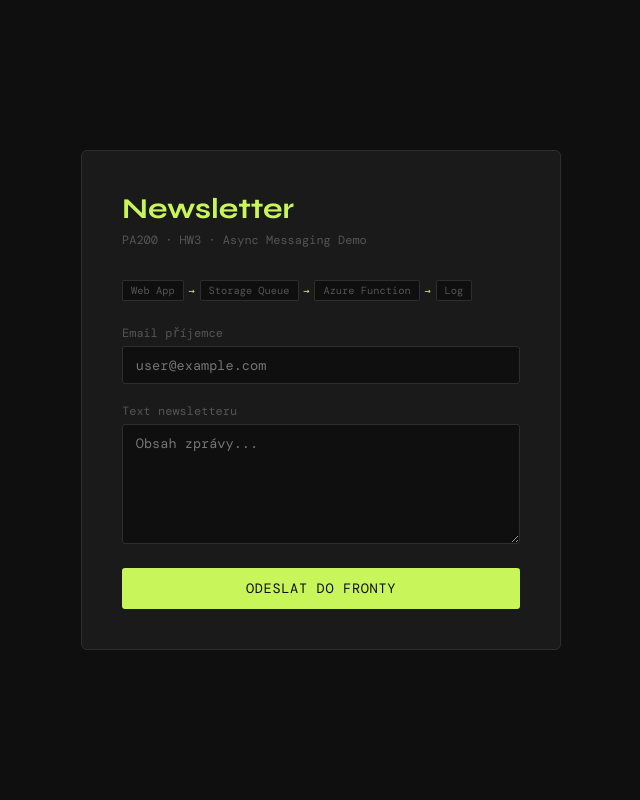
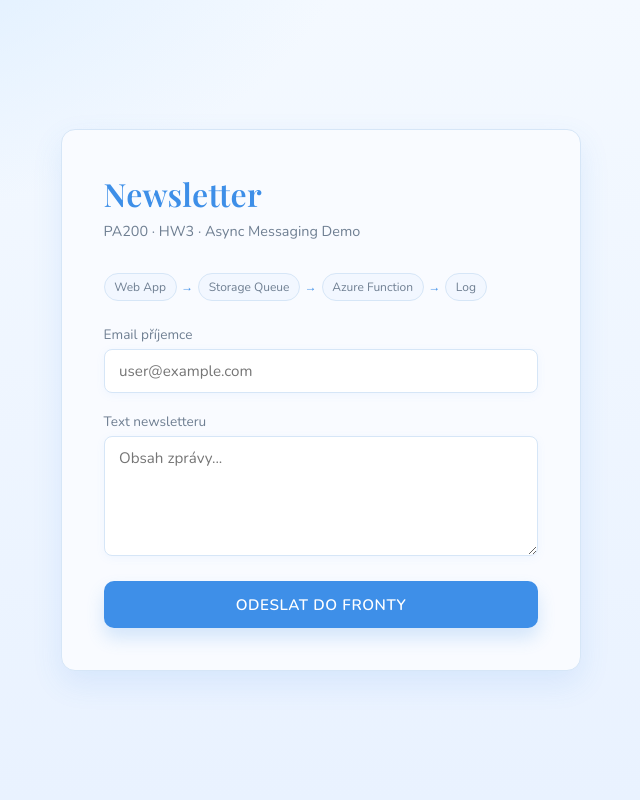
Before and after one commit to valkuba/pa200-hw3, a Flask app: page / in a window 1280 px wide. Shown: the whole page, without its empty margins (319-959 px from the left). Run offline with Flask 3, Linux system fonts and the light colour scheme.

Commit message:
changed theme of page

```diff
--- a/webapp/templates/index.html
+++ b/webapp/templates/index.html
@@ -3,39 +3,75 @@
 <head>
   <meta charset="UTF-8">
   <title>Newsletter</title>
-  <link href="https://fonts.googleapis.com/css2?family=DM+Mono&family=Syne:wght@700&display=swap" rel="stylesheet">
+  <link href="https://fonts.googleapis.com/css2?family=Nunito:wght@400;600&family=Playfair+Display:wght@600&display=swap" rel="stylesheet">
   <style>
     *, *::before, *::after { box-sizing: border-box; margin: 0; padding: 0; }
-    :root { --bg: #0f0f0f; --surface: #1a1a1a; --border: #2e2e2e;
-            --accent: #c8f55a; --muted: #555; --text: #e8e8e8; }
-    body { background: var(--bg); color: var(--text);
-           font-family: 'DM Mono', monospace;
-           min-height: 100vh; display: grid; place-items: center; padding: 2rem; }
-    .card { background: var(--surface); border: 1px solid var(--border);
-            border-radius: 6px; padding: 2.5rem; width: 100%; max-width: 480px; }
-    h1 { font-family: 'Syne', sans-serif; color: var(--accent);
-         font-size: 1.8rem; margin-bottom: 0.4rem; }
-    .sub { font-size: 0.75rem; color: var(--muted); margin-bottom: 2rem; }
-    label { font-size: 0.75rem; color: var(--muted); display: block; margin-bottom: 0.3rem; }
+    :root {
+      --bg: #eef6ff;
+      --surface: #f9fbff;
+      --border: #d6e6f7;
+      --accent: #6db6ff;
+      --accent-strong: #3e8fe8;
+      --muted: #6f7f92;
+      --text: #1c2a3a;
+      --shadow: 0 12px 30px rgba(62, 143, 232, 0.12);
+    }
+    body {
+      color: var(--text);
+      font-family: 'Nunito', sans-serif;
+      min-height: 100vh; display: grid; place-items: center; padding: 2.5rem 1.5rem;
+      background:
+        radial-gradient(900px 500px at 10% -10%, #d9ecff 0%, transparent 60%),
+        radial-gradient(700px 400px at 110% 0%, #e7f2ff 0%, transparent 55%),
+        linear-gradient(180deg, #f4f9ff 0%, #e9f2ff 100%);
+    }
+    .card {
+      background: var(--surface); border: 1px solid var(--border);
+      border-radius: 14px; padding: 2.6rem; width: 100%; max-width: 520px;
+      box-shadow: var(--shadow);
+    }
+    h1 {
+      font-family: 'Playfair Display', serif; color: var(--accent-strong);
+      font-size: 2rem; margin-bottom: 0.4rem; letter-spacing: 0.01em;
+    }
+    .sub { font-size: 0.9rem; color: var(--muted); margin-bottom: 2rem; }
+    label { font-size: 0.85rem; color: var(--muted); display: block; margin-bottom: 0.3rem; }
     input, textarea {
-      width: 100%; background: var(--bg); border: 1px solid var(--border);
-      border-radius: 3px; color: var(--text); font-family: 'DM Mono', monospace;
-      font-size: 0.85rem; padding: 0.6rem 0.8rem; margin-bottom: 1.2rem; }
+      width: 100%; background: #ffffff; border: 1px solid var(--border);
+      border-radius: 8px; color: var(--text); font-family: 'Nunito', sans-serif;
+      font-size: 0.95rem; padding: 0.7rem 0.9rem; margin-bottom: 1.2rem;
+      box-shadow: 0 2px 8px rgba(109, 182, 255, 0.08);
+      transition: border-color 0.2s ease, box-shadow 0.2s ease;
+    }
     textarea { height: 120px; resize: vertical; }
-    input:focus, textarea:focus { outline: none; border-color: var(--accent); }
-    .btn { width: 100%; background: var(--accent); color: #0f0f0f; border: none;
-           border-radius: 3px; padding: 0.75rem; font-family: 'DM Mono', monospace;
-           font-size: 0.85rem; font-weight: 500; cursor: pointer; letter-spacing: 0.05em; }
-    .btn:hover { opacity: 0.85; }
-    .flash { padding: 0.6rem 0.8rem; border-radius: 3px; font-size: 0.8rem;
-             margin-bottom: 1rem; border-left: 3px solid; }
-    .success { border-color: var(--accent); background: #c8f55a14; }
-    .error   { border-color: #ff5f5f;       background: #ff5f5f14; }
+    input:focus, textarea:focus {
+      outline: none; border-color: var(--accent-strong);
+      box-shadow: 0 0 0 3px rgba(62, 143, 232, 0.18);
+    }
+    .btn {
+      width: 100%; background: var(--accent-strong); color: #ffffff; border: none;
+      border-radius: 10px; padding: 0.85rem; font-family: 'Nunito', sans-serif;
+      font-size: 0.95rem; font-weight: 600; cursor: pointer; letter-spacing: 0.04em;
+      box-shadow: 0 10px 18px rgba(62, 143, 232, 0.2);
+      transition: transform 0.15s ease, box-shadow 0.15s ease, background 0.2s ease;
+    }
+    .btn:hover {
+      background: #2f7fd3; transform: translateY(-1px);
+      box-shadow: 0 14px 22px rgba(62, 143, 232, 0.25);
+    }
+    .flash {
+      padding: 0.7rem 0.9rem; border-radius: 8px; font-size: 0.9rem;
+      margin-bottom: 1rem; border-left: 4px solid; background: #ffffff;
+    }
+    .success { border-color: var(--accent); background: #ecf5ff; }
+    .error   { border-color: #ff7b7b;       background: #fff1f1; }
     .pipeline { display: flex; gap: 0.3rem; align-items: center; flex-wrap: wrap;
-                font-size: 0.65rem; color: var(--muted); margin-bottom: 1.5rem; }
-    .step { background: var(--bg); border: 1px solid var(--border);
-            padding: 0.2rem 0.5rem; border-radius: 2px; }
-    .arrow { color: var(--accent); }
+                font-size: 0.75rem; color: var(--muted); margin-bottom: 1.5rem; }
+    .step {
+      background: #f2f7ff; border: 1px solid var(--border);
+      padding: 0.3rem 0.6rem; border-radius: 999px;
+    }
+    .arrow { color: var(--accent-strong); }
   </style>
 </head>
 <body>
```
